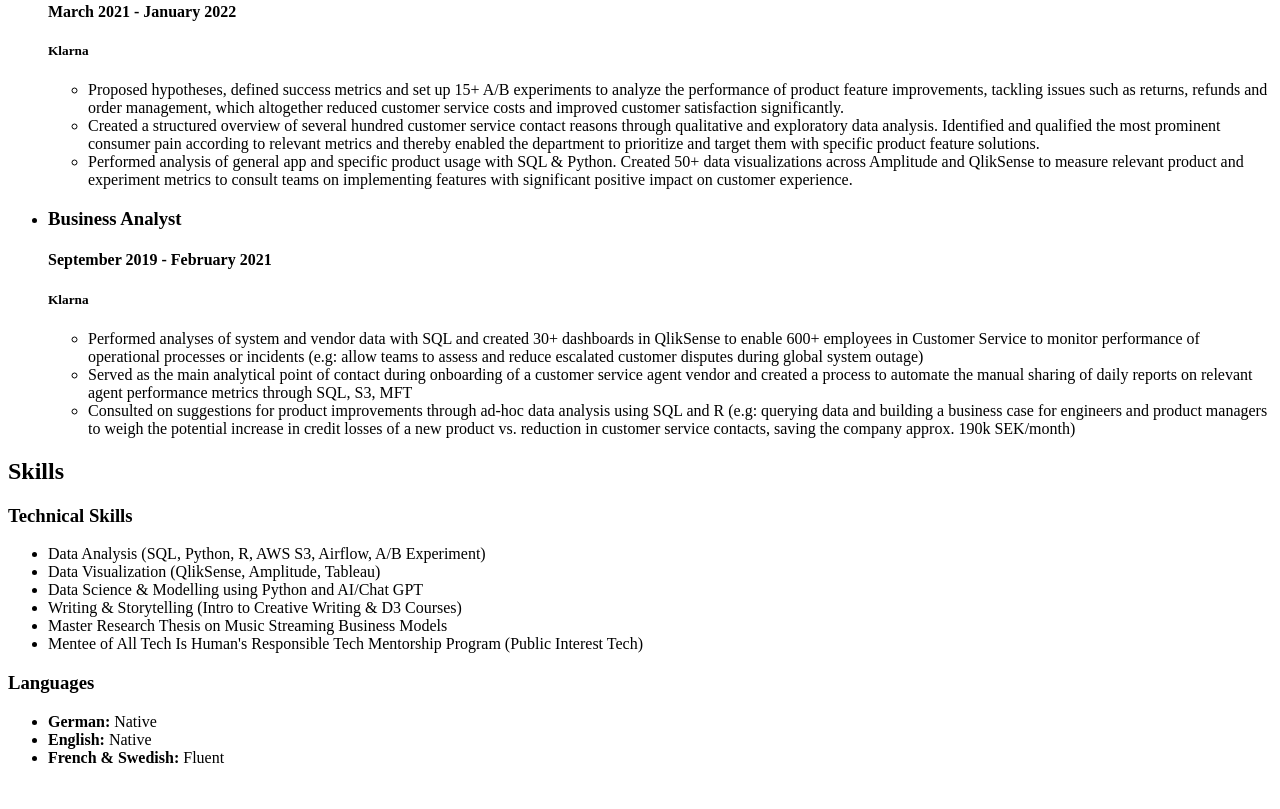
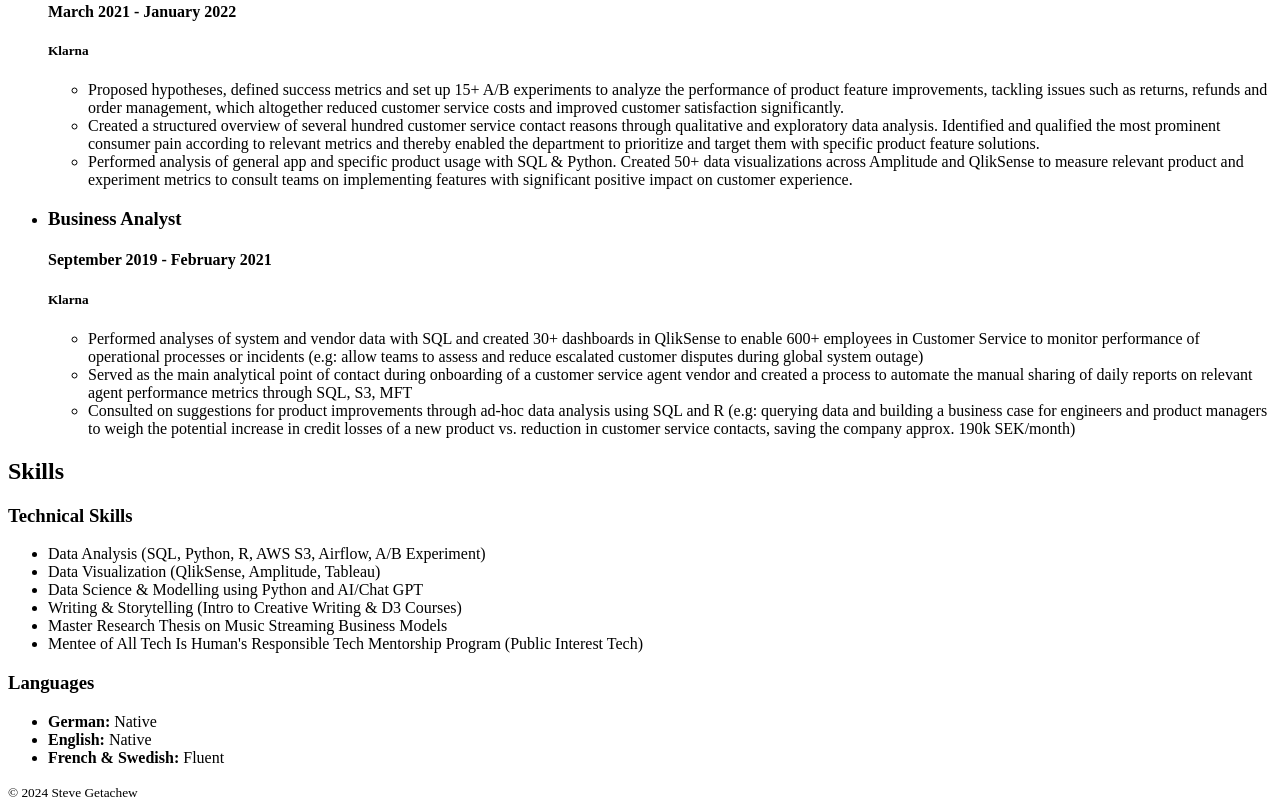
Before and after one commit to SteveGetachew/Capstone-Project-1-Online-Resume, a plain HTML site: page index.html in a window 1280 px wide. Shown: the part 1085-1894 px from the top of the page. Before the commit the page ends 1868 px from the top, so only its background shows below. Drawn offline with Linux system fonts and the light colour scheme.

Commit message:
Add Footer

```diff
--- a/index.html
+++ b/index.html
@@ -62,6 +62,8 @@
             <li><b>English: </b>Native</li>
             <li><b>French & Swedish: </b>Fluent</li>
         </ul>
+        <footer>
+            <small>© 2024 Steve Getachew</small>
+        </footer>
     </body>
-
 </html>
```
